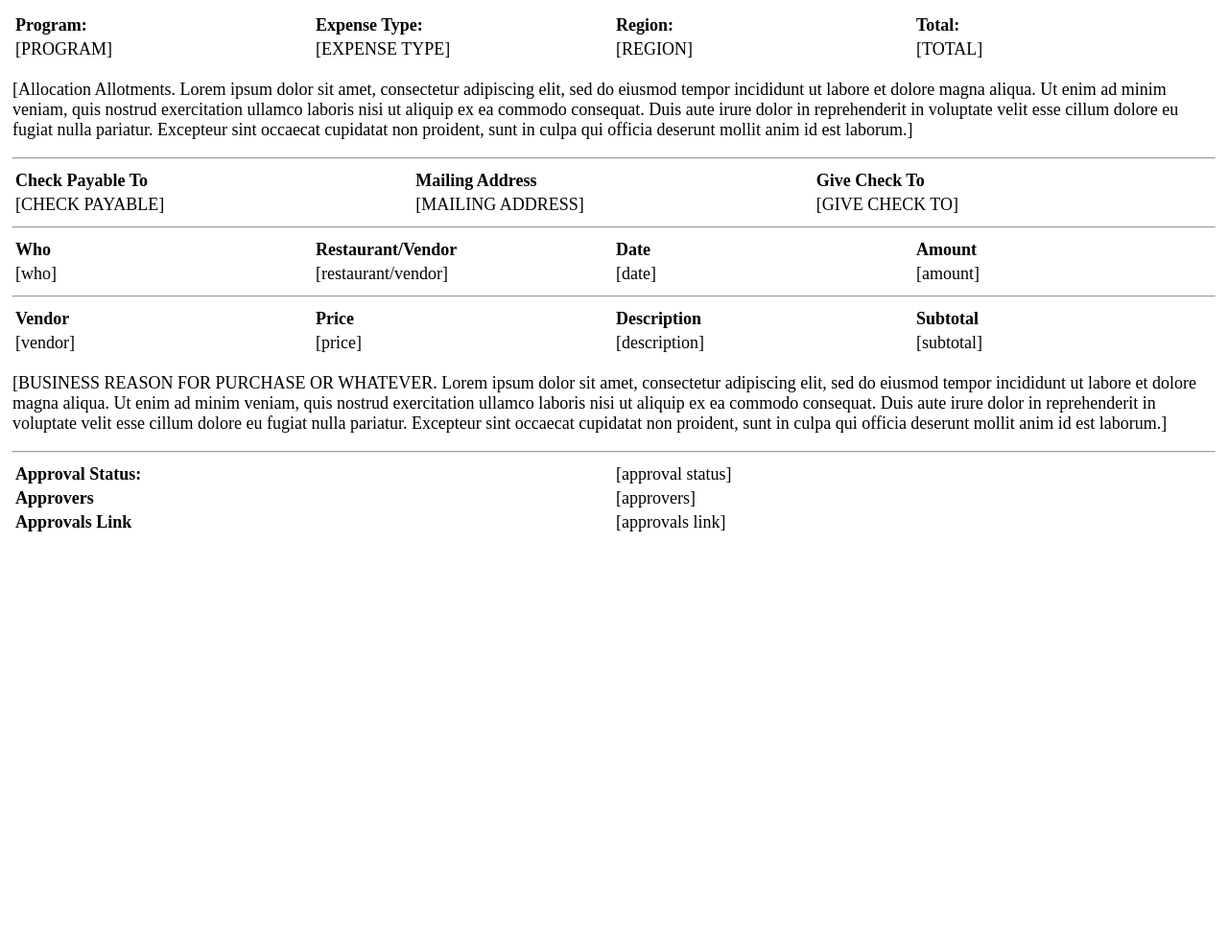
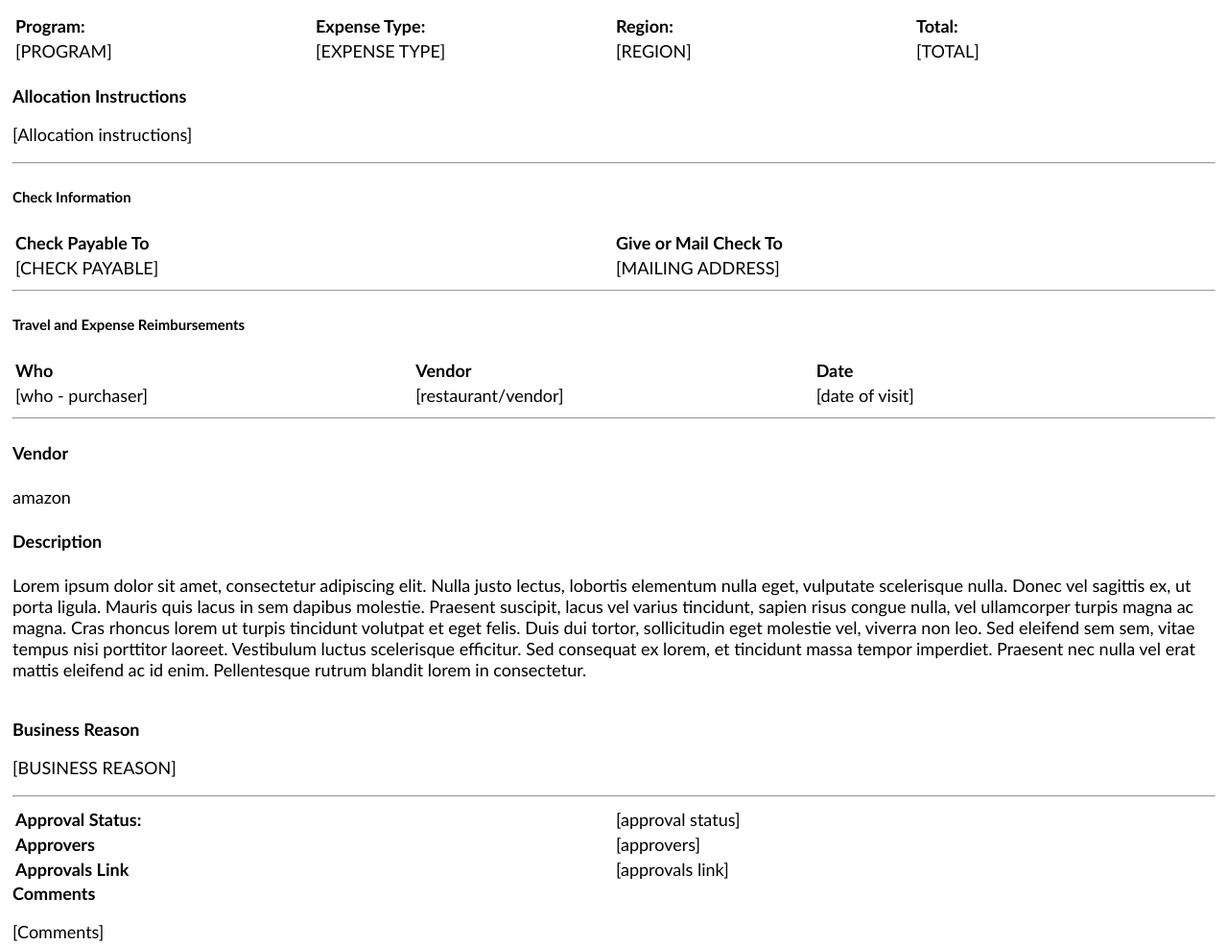
Before and after one commit to jdudgeon-scan/jdudgeon-scan, a plain HTML site: page SOP/Template.html in a window 1280 px wide. Shown: the whole page at 96% size. Before the commit the page ends 800 px from the top, so only its background shows below. Drawn offline with Linux system fonts and the light colour scheme.

Commit message:
po update
po form update

```diff
--- a/SOP/Template.html
+++ b/SOP/Template.html
@@ -22,12 +22,15 @@
 
             }
             body{
-                font-family: arial nova;
+                font-family: calibri;
                 font-size: large;
                 height: 100%;
                 padding-top: 5px;
                 padding-left: 5px;
                 padding-right: 5px;
+            }
+            label{
+                font-weight: bold;
             }
         </style>
     </head>
@@ -65,24 +68,23 @@
                 </tr>
             </table>
             <!-- Allocations Statement -->
+            <br>
+            <label>Allocation Instructions</label>
             <p>
-                [Allocation Allotments. Lorem ipsum dolor sit amet, consectetur adipiscing elit,
-                sed do eiusmod tempor incididunt ut labore et dolore magna aliqua. Ut enim ad minim veniam, quis nostrud exercitation ullamco laboris
-                nisi ut aliquip ex ea commodo consequat. Duis aute irure dolor in reprehenderit in voluptate velit esse cillum dolore eu fugiat nulla pariatur.
-                Excepteur sint occaecat cupidatat non proident, sunt in culpa qui officia deserunt mollit anim id est laborum.]
+                [Allocation instructions]
             </p>
             <hr>
+        </div>
             <!-- Check Info Section -->
+        <div>
+            <h5>Check Information</h5>
             <table>
                 <tr>
                     <th>
                         Check Payable To
                     </th>
                     <th>
-                        Mailing Address
-                    </th>
-                    <th>
-                        Give Check To
+                        Give or Mail Check To
                     </th>
                 </tr>
                 <tr>
@@ -92,9 +94,6 @@
                     <td>
                         [MAILING ADDRESS]
                     </td>
-                    <td>
-                        [GIVE CHECK TO]
-                    </td>
                 </tr>
             </table>
 
@@ -102,35 +101,32 @@
 <hr>
         <!-- Travel and Expense Reimbursements -->
         <div>
+            <h5>Travel and Expense Reimbursements</h5>
             <table>
                 <tr>
                     <th>
                         Who
                     </th>
                     <th>
-                        Restaurant/Vendor
+                        Vendor
                     </th>
                     <th>
                         Date
                     </th>
-                    <th>
-                        Amount
-                    </th>
+
 
                 </tr>
                 <tr>
                     <td>
-                        [who]
+                        [who - purchaser]
                     </td>
                     <td>
                         [restaurant/vendor]
                     </td>
                     <td>
-                        [date]
+                        [date of visit]
                     </td>
-                    <td>
-                        [amount]
-                    </td>
+
 
                 </tr>
             </table>
@@ -138,42 +134,21 @@
 <hr>
         <!-- Purchase Section -->
         <div>
-            <table>
-                <tr>
-                    <th>
-                        Vendor
-                    </th>
-                    <th>
-                        Price
-                    </th>
-                    <th>
-                        Description
-                    </th>
-                    <th>
-                        Subtotal
-                    </th>
-                </tr>
-                <tr>
-                    <td>
-                        [vendor]
-                    </td>
-                    <td>
-                        [price]
-                    </td>
-                    <td>
-                        [description]
-                    </td>
-                    <td>
-                        [subtotal]
-                    </td>
-                </tr>
-            </table>
+            <h4>Vendor</h4>
+            <p>
+                amazon
+            </p>
+            <h4>
+                Description
+            </h4>
+            <p>
+                Lorem ipsum dolor sit amet, consectetur adipiscing elit. Nulla justo lectus, lobortis elementum nulla eget, vulputate scelerisque nulla. Donec vel sagittis ex, ut porta ligula. Mauris quis lacus in sem dapibus molestie. Praesent suscipit, lacus vel varius tincidunt, sapien risus congue nulla, vel ullamcorper turpis magna ac magna. Cras rhoncus lorem ut turpis tincidunt volutpat et eget felis. Duis dui tortor, sollicitudin eget molestie vel, viverra non leo. Sed eleifend sem sem, vitae tempus nisi porttitor laoreet. Vestibulum luctus scelerisque efficitur. Sed consequat ex lorem, et tincidunt massa tempor imperdiet. Praesent nec nulla vel erat mattis eleifend ac id enim. Pellentesque rutrum blandit lorem in consectetur.
+            </p>
             <!-- Business Reason -->
+            <br>
+            <label>Business Reason</label>
             <p>
-                [BUSINESS REASON FOR PURCHASE OR WHATEVER. Lorem ipsum dolor sit amet, consectetur adipiscing elit,
-                sed do eiusmod tempor incididunt ut labore et dolore magna aliqua. Ut enim ad minim veniam, quis nostrud exercitation ullamco laboris
-                nisi ut aliquip ex ea commodo consequat. Duis aute irure dolor in reprehenderit in voluptate velit esse cillum dolore eu fugiat nulla pariatur.
-                Excepteur sint occaecat cupidatat non proident, sunt in culpa qui officia deserunt mollit anim id est laborum.]
+                [BUSINESS REASON]
             </p>
         </div>
 <hr>
@@ -206,6 +181,10 @@
                 </tr>
             </table>
         </div>
+        <label>Comments</label>
+        <p>
+            [Comments]
+        </p>
 
 
     </body>
```
